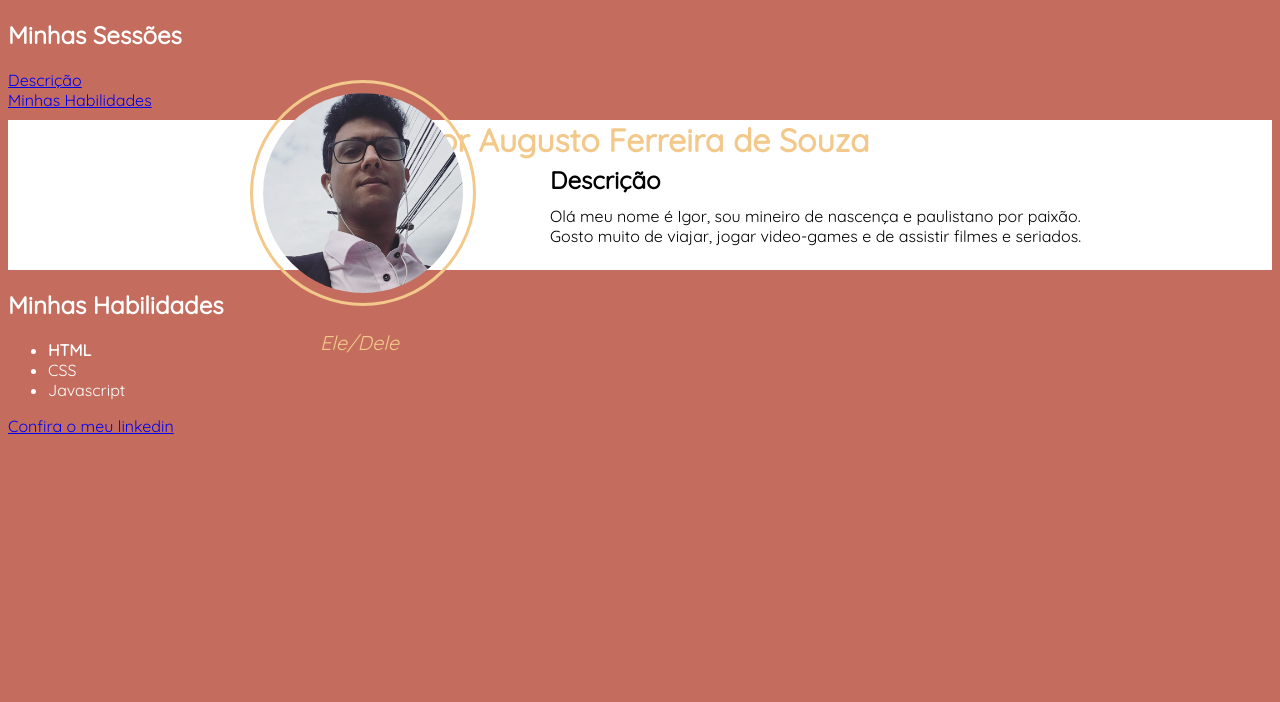
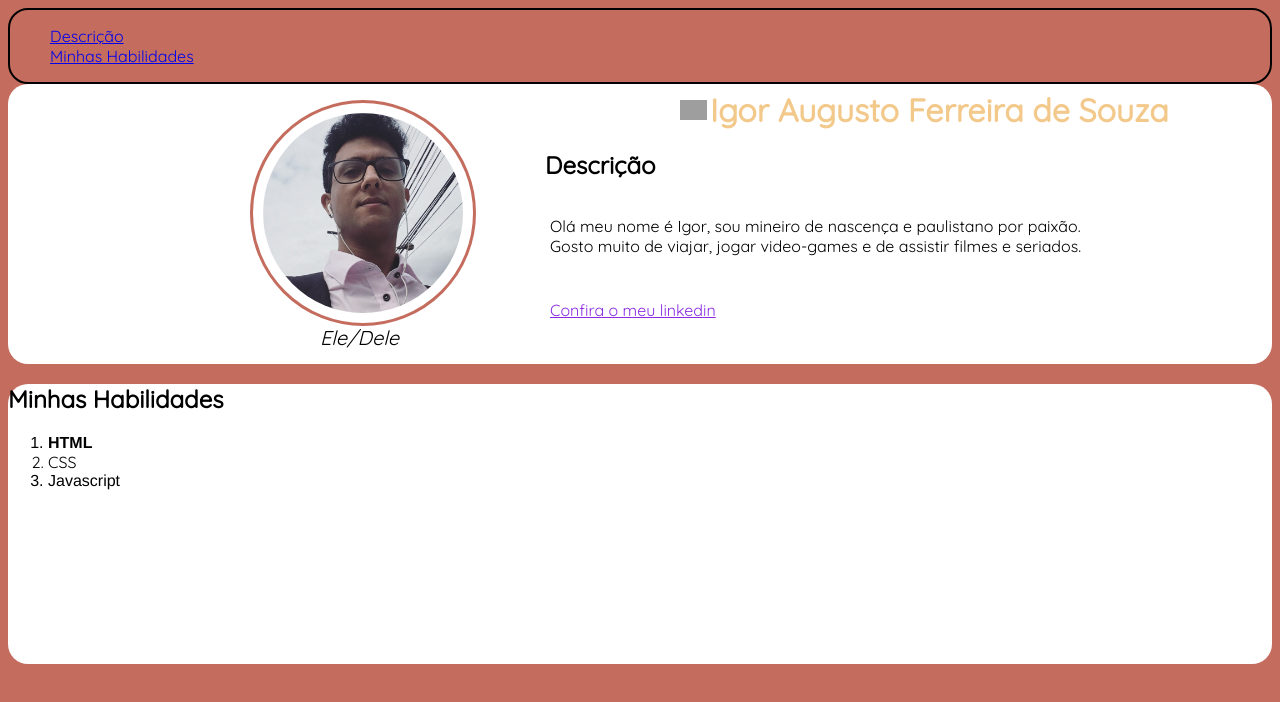
Before and after one commit to igoralfeza/igoralfeza.github.io, a plain HTML site: page index.html in a window 1280 px wide. Drawn offline with Linux system fonts and the light colour scheme; grey boxes are pictures that could not be loaded.

Commit message:
Atualizações linkedin

```diff
--- a/index.html
+++ b/index.html
@@ -11,12 +11,20 @@
     <title>Igor A. Souza</title>
 </head>
 <body>
-<h2>Minhas Sessões</h2>
-<a href="#descrição"> Descrição </a> <br>
-<a href="#minhasHabilidades"> Minhas Habilidades </a>
+
+<header>
+<ul class="menu">
+    <li><a href="#descrição"> Descrição </a></li>
+    <li><a href="#minhasHabilidades"> Minhas Habilidades </a></li>
+
+</ul>
+
+
+</header>
 
 
 <div class="Div1">
+    <img id="icone-foto-igor" src="https://cdn-icons-png.flaticon.com/512/1077/1077114.png" height="20px">
     <img id="foto-igor" src="img/foto-igor.jpeg" alt="foto de um nome negro de óculos de grau" height="300px">
     <h1 id="myName"> Igor Augusto Ferreira de Souza</h1>
     <p id="myName2"> <em>Ele/Dele</em></p>
@@ -27,6 +35,23 @@
 Olá meu nome é Igor, sou mineiro de nascença e paulistano por paixão. <br>
 Gosto muito de viajar, jogar video-games e de assistir filmes e seriados.<br>
 </p>
+
+<a id="linkedin" href="https://www.linkedin.com/in/igor-augusto-souza/"> Confira o meu linkedin</a>
+</div>
+
+
+
+
+
+
+<div class="Div2">
+    <h2 id="minhasHabilidades"> Minhas Habilidades</h2>
+
+    <ol>
+        <li> <strong>HTML</strong> </li>
+        <li> CSS </li>
+        <li> Javascript </li>
+    </ol>
 </div>
 
 
@@ -39,18 +64,5 @@ Gosto muito de viajar, jogar video-games e de assistir filmes e seriados.<br>
 
 
 
-<h2 id="minhasHabilidades"> Minhas Habilidades</h2>
-
-<ul>
-    <li> <strong>HTML</strong> </li>
-    <li> CSS </li>
-    <li> Javascript </li>
-</ul>
-
-
-<a href="https://www.linkedin.com/in/igor-augusto-souza/"> Confira o meu linkedin</a>
-
-
-
 </body>
 </html>
--- a/style.css
+++ b/style.css
@@ -11,21 +11,33 @@ h2 {
 
 }
 
+header {
+    background-color: #C46D5E;
+    border: 2px solid black;
+    border-radius: 20px;
+
+}
+
+header ul li {
+    list-style: none;
+}
+
 #myName {
-    font-size: 51 px;
+    font-size: 55 px;
     color: #f3c98b;
     margin: 10px;
-    text-align: center;
-
+    position: absolute;
+    top: 80px;
+    left: 700px;
 
 }
 
 #myName2 {
-    color: #f3c98b;
+    color: #000000;
     font-size: 20px;
     padding: 10px;
     position: absolute;
-    top: 300px;
+    top: 295px;
     left: 310px
 }
 
@@ -34,30 +46,42 @@ h2 {
     color: #000000;
     position: absolute;
     left: 550px;
-    top: 190px;
-;
+    top: 200px;
 }
 
 #foto-igor {
     border-radius: 200px;
     height: 200px;
     border-style:solid;
-    border-color: #f3c98b;
+    border-color: #C46D5E;
     align-content:  center;
     position: absolute;
-    top: 80px;
+    top: 100px;
     left: 250px;
     padding: 10px;
 }
 
+#icone-foto-igor {
+    position: absolute;
+    top: 100px;
+    left: 680px;
+}
 
+
+#linkedin {
+    color: blueviolet;
+    size: 40px;
+    position: absolute;
+    top: 300px;
+    left: 550px;
+
+}
 
 #titleDescrição {
     color: #000000;
     position: absolute;
     left: 545px;
-    top: 140px;
-    padding: 5px;
+    top: 130px;
 
 }
 
@@ -70,7 +94,26 @@ a:visited{
 
 .Div1 {
     background-color: #ffffff;
-    height: 150px;
+    height: 280px;
     margin: none;
     padding: none;
+    border-radius: 20px;
 }
+
+.Div2 {
+    background-color: #ffffff;
+    color: black;
+    height: 280px;
+    margin: none;
+    padding: none;
+    border-radius: 20px;
+}
+
+.Div2 ol li:nth-child(odd) {
+    font-family: 'Franklin Gothic Medium', 'Arial Narrow', Arial, sans-serif;
+}
+
+#minhashabilidades {
+
+
+}
```
